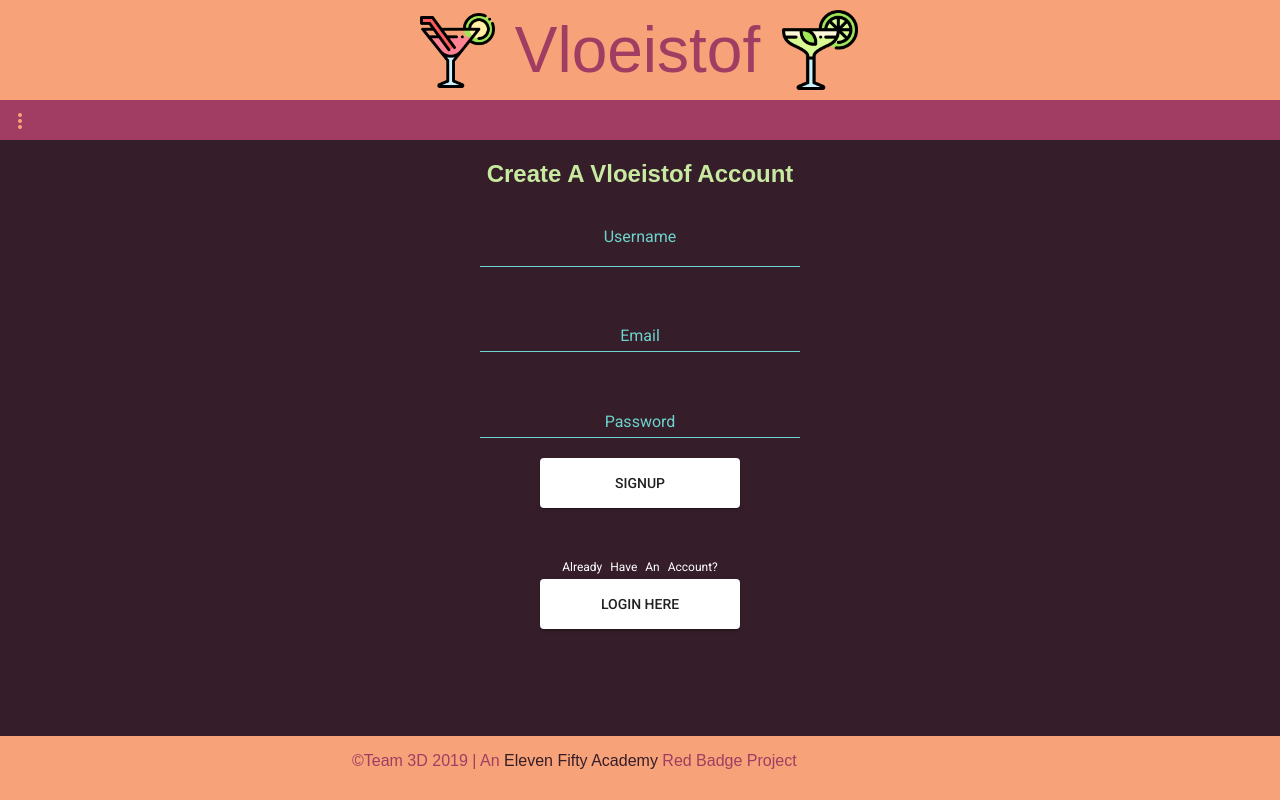
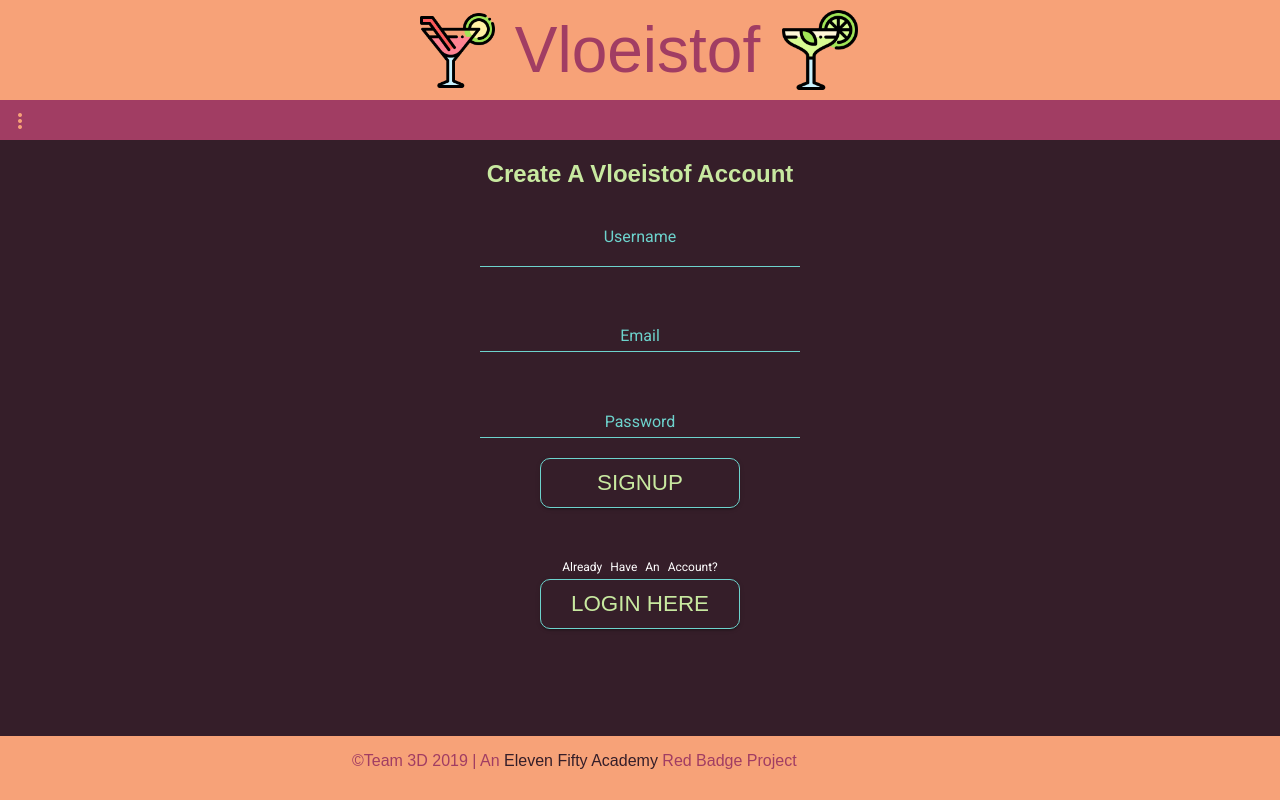
Before and after one commit to etdr/vloeistof, an Angular app: page /login in a window 1280 px wide. Built offline with nearby package versions, Linux system fonts and the light colour scheme; a web font is replaced by a local one.

Commit message:
login buttons styling

```diff
--- a/src/app/auth/auth.component.html
+++ b/src/app/auth/auth.component.html
@@ -25,12 +25,12 @@
   </form>
 
     <div class="signupButton">
-      <button mat-raised-button type="button" (click)="submit()">{{loginToggle ? "LOGIN" : "SIGNUP"}}</button>
+      <button mat-raised-button id="submitButton" type="button" (click)="submit()">{{loginToggle ? "LOGIN" : "SIGNUP"}}</button>
     </div>
     <div class="toggleButton">
 
       <p>{{loginToggle ? "Don't Have An Account?" : "Already Have An Account?"}}</p>
-      <button mat-raised-button type="button" (click)="loginToggle = !loginToggle">{{loginToggle ? "SIGNUP HERE" : "LOGIN HERE"}}</button>
+      <button mat-raised-button id="loginToggleButton" type="button" (click)="loginToggle = !loginToggle">{{loginToggle ? "SIGNUP HERE" : "LOGIN HERE"}}</button>
 
     </div>
 </div>
--- a/src/app/auth/auth.component.scss
+++ b/src/app/auth/auth.component.scss
@@ -92,3 +92,27 @@ button {
     height: 50px;
 
 }
+
+#submitButton {
+    background-color: var(--darkPlum);
+    color: var(--lime);
+    border: 1px solid var(--teal);
+    border-radius: 10px;
+    font-family: var(--font-two);
+    font-size: 1.4rem;
+    //width: 300px;
+    // margin-top: 2rem;
+    // margin-bottom: 2rem;
+}
+
+#loginToggleButton {
+    background-color: var(--darkPlum);
+    color: var(--lime);
+    border: 1px solid var(--teal);
+    border-radius: 10px;
+    font-family: var(--font-two);
+    font-size: 1.4rem;
+    //width: 300px;
+    // margin-top: 2rem;
+    // margin-bottom: 2rem;
+}
--- a/src/app/search/search.component.scss
+++ b/src/app/search/search.component.scss
@@ -49,6 +49,7 @@ button {
 
 mat-card {
     width: 300px;
+    // width: 25vw;
     display: flex;
     flex-flow: column nowrap;
     // justify-content: center;
@@ -61,6 +62,7 @@ mat-card {
 
 mat-card-title-group {
     width: 300px;
+    // width: 25vw;
     // margin-top: 0px;
     display: flex;
     flex-flow: column nowrap;
```
